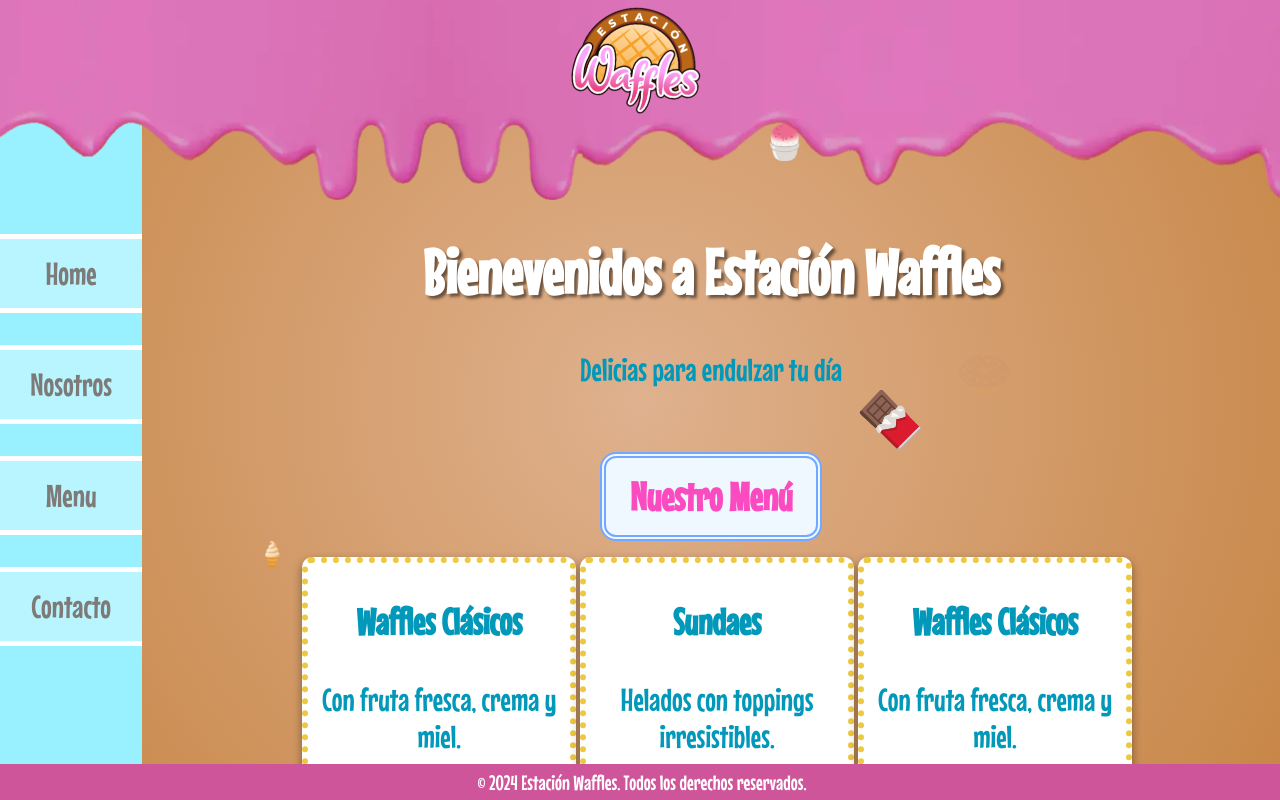
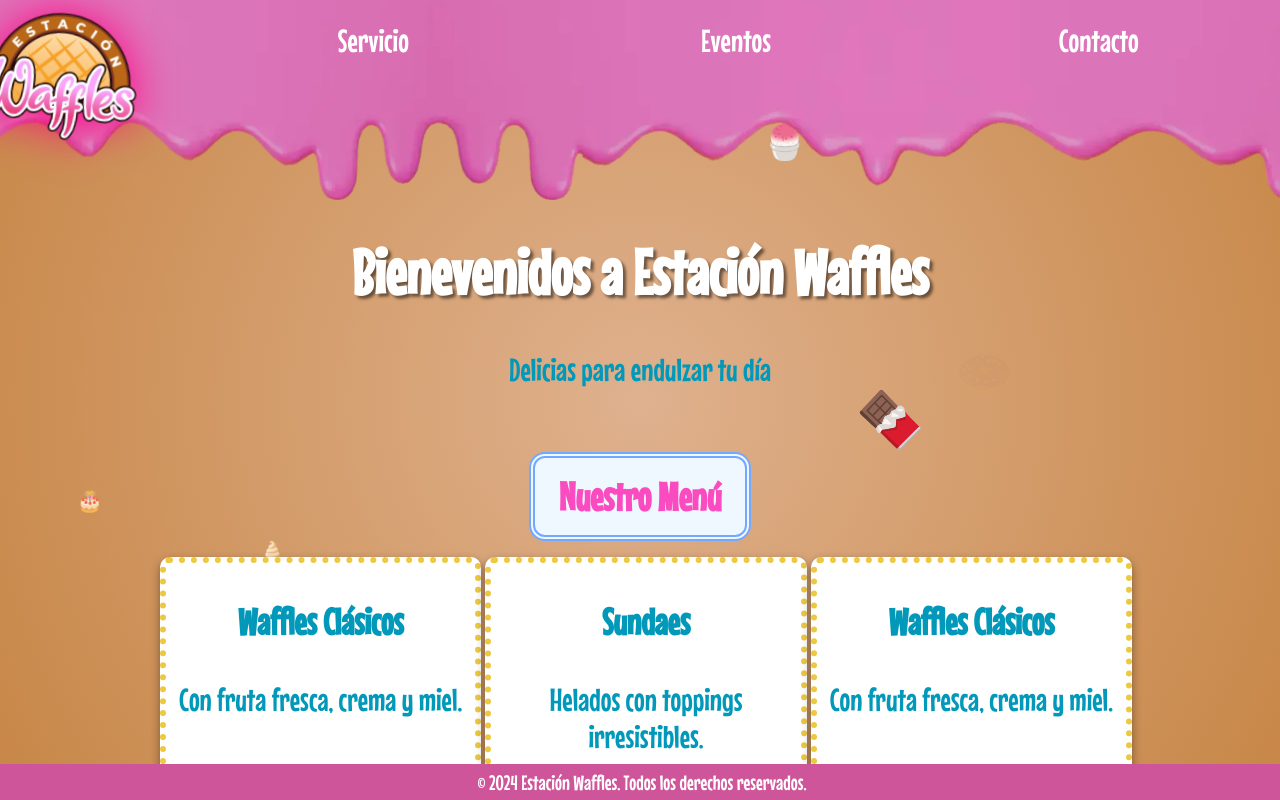
Before and after one commit to pyro-nicolini/estacionWaffles, a plain HTML site: page index.html in a window 1280 px wide. Drawn offline with Linux system fonts and the light colour scheme; a web font is replaced by a local one.

Commit message:
adjust details

```diff
--- a/assets/css/estilo.css
+++ b/assets/css/estilo.css
@@ -5,7 +5,6 @@ body {
     margin: 0;
     padding: 0;
     box-sizing: border-box;
-    background: radial-gradient(circle, #dfb18e, rgb(199, 134, 70));
     position: relative;
     height: 100vh;
     width: 100%;
@@ -21,6 +20,7 @@ body {
     text-align: center;
     background-attachment: fixed;
     font-size: 2rem;
+    background: radial-gradient(circle, #dfb18e, rgb(199, 134, 70));
 }
 
 header {
@@ -29,13 +29,12 @@ header {
     grid-area: header;
     top: 0;
     left: 0;
-    width: 100%;
     z-index: 9;
     display: flex;
-    justify-content: center;
+    justify-content: space-between;
     align-items: center;
     background-color: #00000000;
-    height: 11rem;
+    height: 6rem;
 }
 
 .banner {
@@ -49,11 +48,13 @@ header {
 .logo1 {
     position: relative;
     height: auto;
-    max-width: 10rem;
+    max-width: 8rem;
     animation: vayven 4s infinite;
     transition: all 0.2s ease-in-out;
     cursor: pointer;
     z-index: 11;
+    margin-top: 1.3rem;
+    margin-right: 4rem !important;
 }
 
 .logo1:hover {
@@ -61,18 +62,25 @@ header {
     animation: neonGlow 1.5s infinite alternate, vayven 4s infinite;
 }
 
-
-nav a {
+.menus {
     text-decoration: none;
-    color: rgb(125, 122, 120);
+    color: rgb(255, 255, 255);
     width: 100%;
     padding: 1rem 0;
     transition: all 0.2s ease-in-out;
-    background-color: hsl(188, 100%, 86%);
-    border-top: #ffffff 5px solid;
-    border-bottom: #ffffff 5px solid;
+    z-index: 13;
+    display: flex;
+    flex-direction: row;
+    justify-content: space-evenly;
+}
+.menu {
+    text-decoration: none;
+    color: rgb(255, 255, 255);
+    width: 100%;
+    transition: all 0.2s ease-in-out;
+    z-index: 13;
+}
 
- }
 nav a:hover {
     text-decoration: none;
     color: rgb(255, 255, 255);
@@ -86,9 +94,7 @@ nav a:hover {
     color: rgb(255, 120, 2);
  }
 
-nav {
-    display: none;
-}
+
 
 main {
     grid-area: main;
@@ -207,17 +213,16 @@ footer {
         margin: 0;
         padding: 0;
         box-sizing: border-box;
-        background: radial-gradient(circle, #dfb18e, rgb(199, 134, 70));
         overflow-x: hidden;
         position: relative;
         min-height: 100vh;
         width: 100%;
         display: grid;
         grid-template-areas:
-            "header header"
-            "menu main"
-            "footer footer";
-        grid-template-columns: 1fr 8fr;
+            "header"
+            "main"
+            "footer";
+        grid-template-columns: 1fr;
         grid-template-rows: auto 1fr auto;
     }
     nav {
--- a/index.html
+++ b/index.html
@@ -11,15 +11,14 @@
         <a href="https://www.instagram.com/estacion.waffles/" target="_blank">
             <img src="assets/img/logo.webp" alt="Logo de Estacion Waffles" class="logo1">
         </a>
+        <div class="menus">
+        <a class="menu" href="#inicio">Servicio</a>
+        <a class="menu" href="#nosotros">Eventos</a>
+        <a class="menu" href="#reserva">Contacto</a>
+        </div>
         <img class="banner" src="assets/img/banner.webp" alt="">
     </header>
     <nav class="navbar">
-        <div>
-        <a href="#">Home</a>
-        <a href="#">Nosotros</a>
-        <a href="#">Menu</a>
-        <a href="#">Contacto</a>
-        </div>
     </nav>
     <main class="main">
         <h1>Bienevenidos a Estación Waffles</h1>
```
Also changed, not shown: assets/img/fondiu.webp (added).
